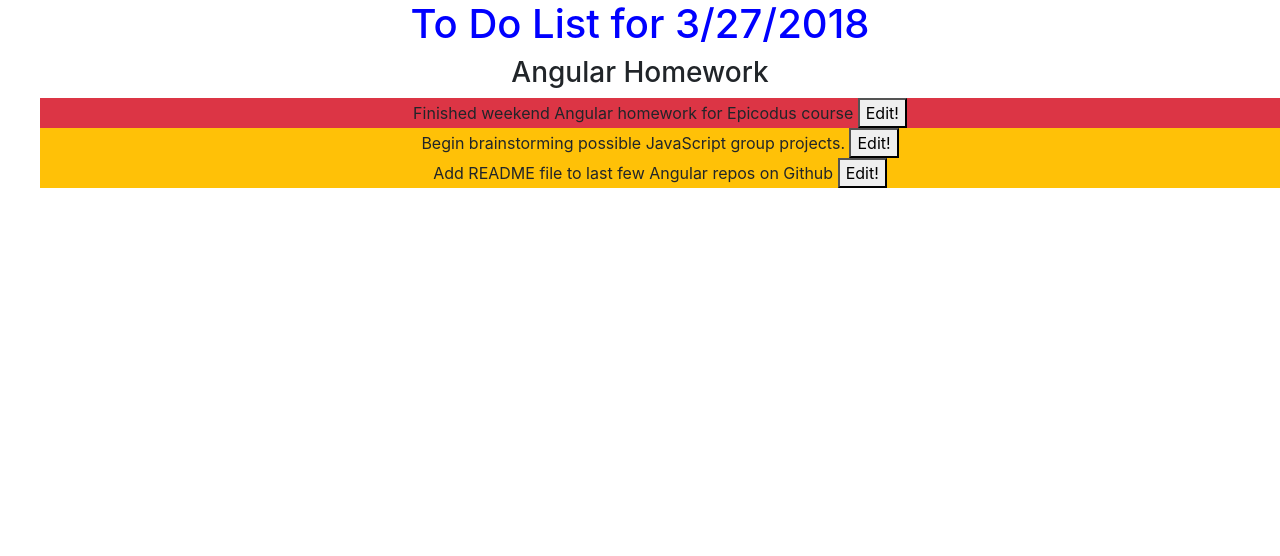
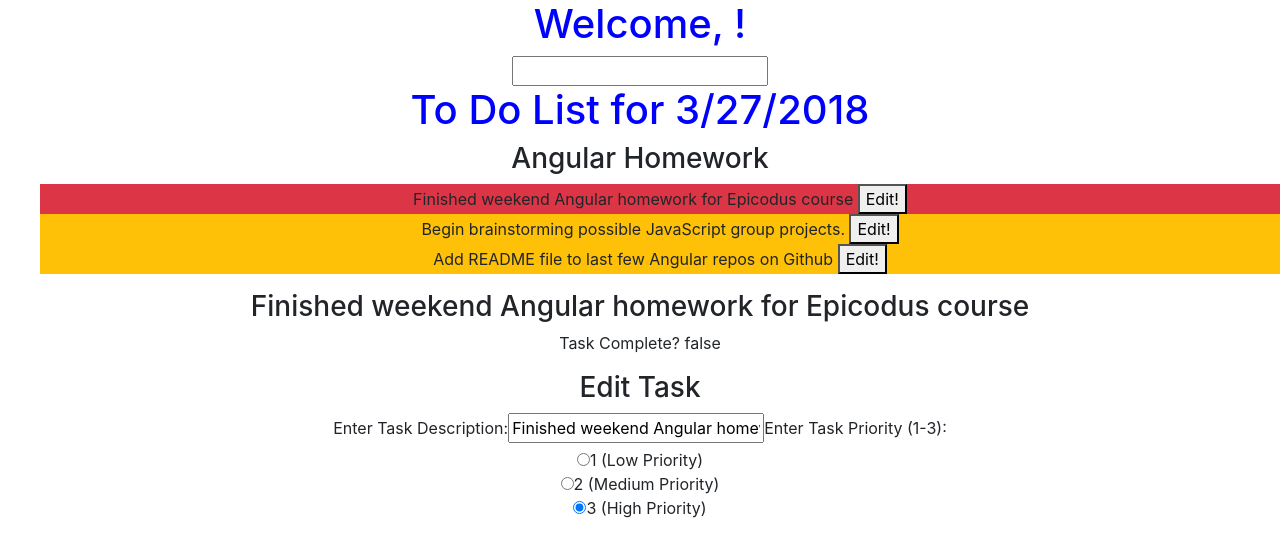
Before and after one commit to Sara-Hamilton/Angular-ToDoList, an Angular app in the folder to-do/: page / in a window 1280 px wide. Shown: the top 556 px of the page. Built offline with nearby package versions, Linux system fonts and the light colour scheme.

Commit message:
add two way data binding and method to edit each task when clicked

```diff
--- a/to-do/src/app/app.component.html
+++ b/to-do/src/app/app.component.html
@@ -1,8 +1,26 @@
 <!--The content below is only a placeholder and can be replaced.-->
 <div style="text-align:center">
+  <h1>Welcome, {{userName}}!</h1>
+
+  <form>
+    <input [(ngModel)]="userName" type="text" name="user">
+  </form>
 
   <h1>To Do List for {{month}}/{{day}}/{{year}}</h1>
   <h3>{{currentFocus}}</h3>
   <ul>
-    <li [class]="priorityColor(currentTask)" *ngFor = "let currentTask of tasks">{{currentTask.description}} <button (click)="editTask()">Edit!</button></li>
+    <li [class]="priorityColor(currentTask)" *ngFor = "let currentTask of tasks">{{currentTask.description}} <button (click)="editTask(currentTask)">Edit!</button></li>
   </ul>
+
+  <h3>{{selectedTask.description}}</h3>
+  <p>Task Complete? {{selectedTask.done}}</p>
+  <h3>Edit Task</h3>
+  <label>Enter Task Description:</label>
+  <input [(ngModel)]="selectedTask.description">
+  <label>Enter Task Priority (1-3):</label>
+  <br>
+  <input type="radio" [(ngModel)]="selectedTask.priority" [value]="1">1 (Low Priority)<br>
+  <input type="radio" [(ngModel)]="selectedTask.priority" [value]="2">2 (Medium Priority)<br>
+  <input type="radio" [(ngModel)]="selectedTask.priority" [value]="3">3 (High Priority)
+
+</div>
--- a/to-do/src/app/app.component.ts
+++ b/to-do/src/app/app.component.ts
@@ -19,8 +19,10 @@ export class AppComponent {
     new Task('Add README file to last few Angular repos on Github', 2)
   ];
 
-  editTask() {
-    alert("Time to edit a task!");
+  selectedTask: Task = this.tasks[0];
+
+  editTask(clickedTask) {
+    this.selectedTask = clickedTask;
   }
 
   priorityColor(currentTask) {
--- a/to-do/src/app/app.module.ts
+++ b/to-do/src/app/app.module.ts
@@ -4,6 +4,7 @@ import { NgModule } from '@angular/core';
 
 import { AppComponent } from './app.component';
 import { TestComponentComponent } from './test-component/test-component.component';
+import { FormsModule } from '@angular/forms';
 
 
 @NgModule({
@@ -12,7 +13,8 @@ import { TestComponentComponent } from './test-component/test-component.componen
     TestComponentComponent
   ],
   imports: [
-    BrowserModule
+    BrowserModule,
+    FormsModule
   ],
   providers: [],
   bootstrap: [AppComponent]
```
